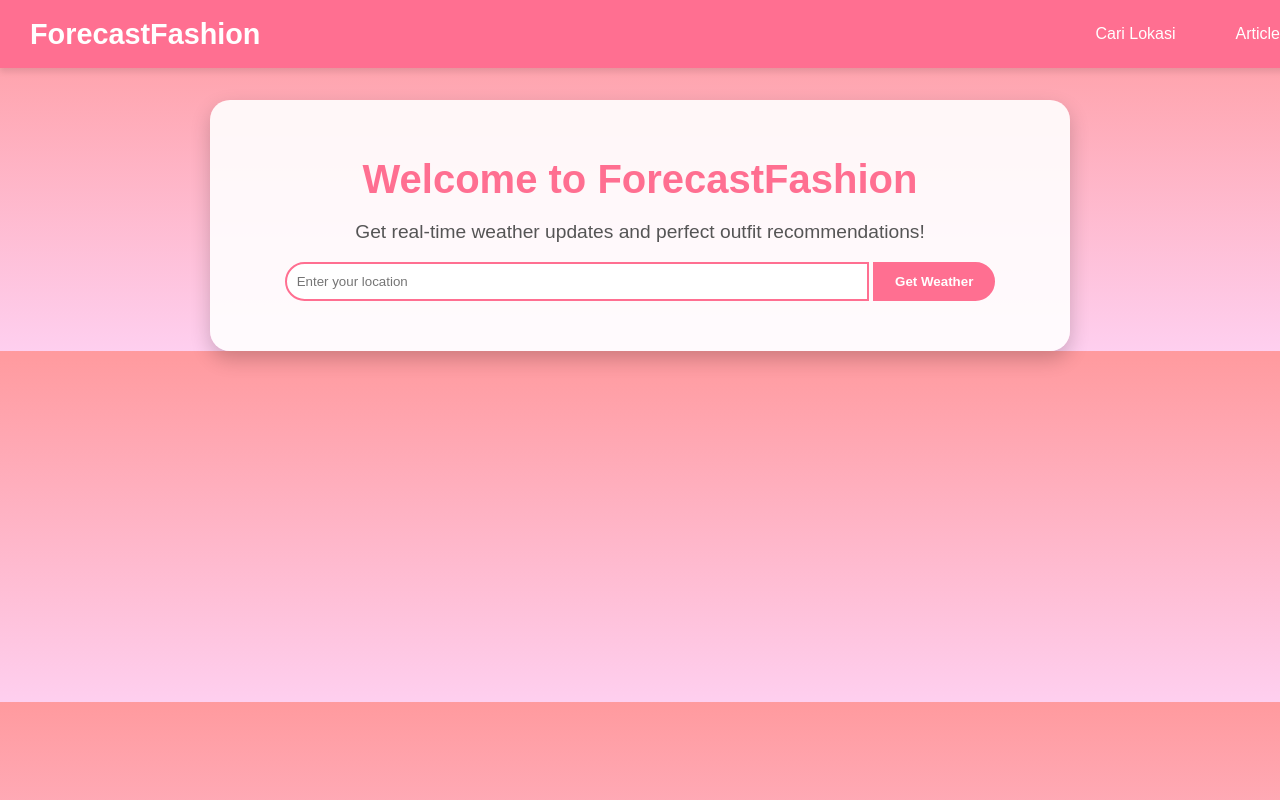
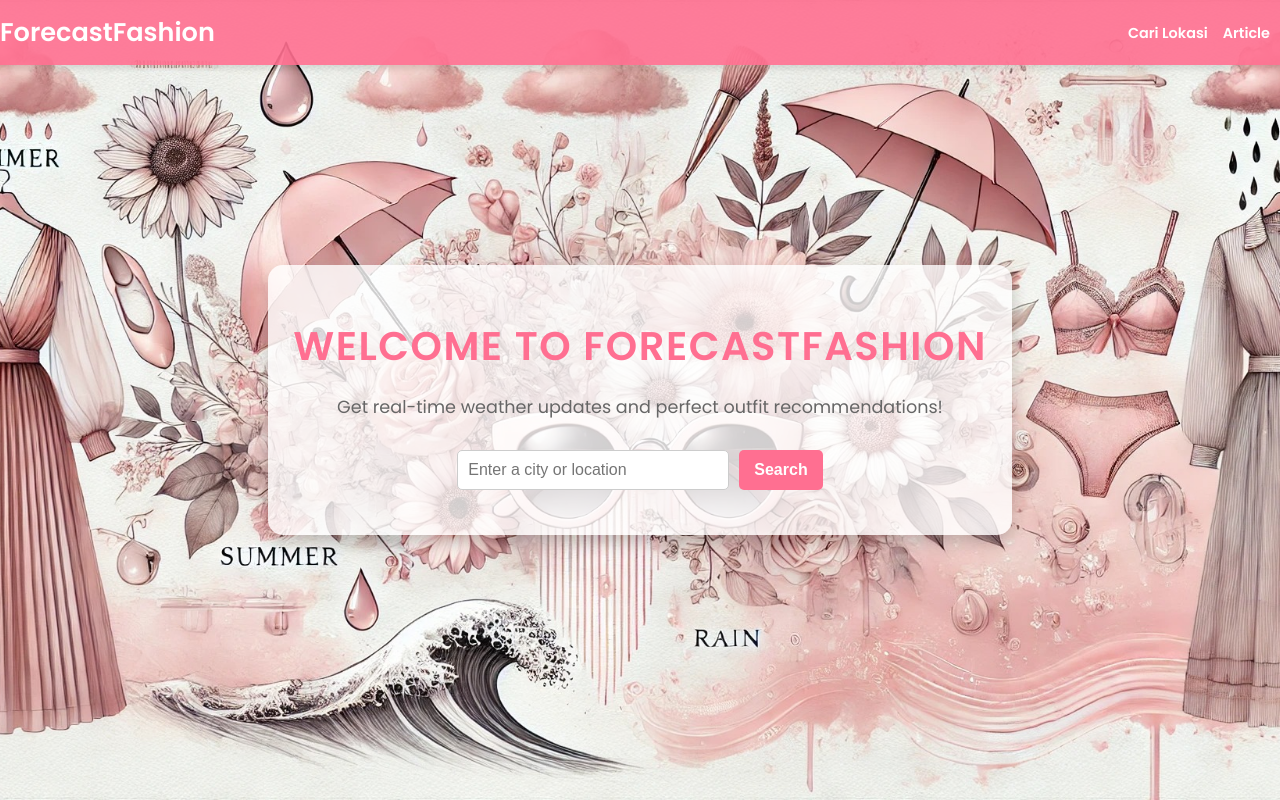
Before and after one commit to jessica-anne21/ForecastFashionPPL, a PHP site: page /location.php in a window 1280 px wide. Run offline with PHP 8.4, Linux system fonts and the light colour scheme.

Commit message:
Update location.php

```diff
--- a/location.php
+++ b/location.php
@@ -4,155 +4,208 @@
     <meta charset="UTF-8">
     <meta name="viewport" content="width=device-width, initial-scale=1.0">
     <title>ForecastFashion</title>
+    <link href="https://fonts.googleapis.com/css2?family=Poppins:wght@400;600&display=swap" rel="stylesheet">
     <link rel="stylesheet" href="https://cdnjs.cloudflare.com/ajax/libs/font-awesome/6.0.0-beta3/css/all.min.css">
     <style>
         body {
             font-family: 'Poppins', sans-serif;
             margin: 0;
             padding: 0;
-            background: linear-gradient(to bottom, #ff9a9e, #fecfef);
             color: #333;
+            background: url('images/background.jpg') no-repeat center center fixed;
+            background-size: cover;
+            height: 100vh;
+            display: flex;
+            flex-direction: column;
+            justify-content: center;
+            align-items: center;
         }
-
         .navbar {
             display: flex;
             justify-content: space-between;
             align-items: center;
-            padding: 15px 30px;
-            background-color: #ff6f91;
+            padding: 10px 20px;
+            background-color: rgba(255, 111, 145, 0.9);
             position: fixed;
             top: 0;
             width: 100%;
             z-index: 10;
             box-shadow: 0 4px 6px rgba(0, 0, 0, 0.1);
+            border-radius: 0 0 10px 10px;
         }
-
         .navbar .logo {
-            font-size: 1.8rem;
+            font-size: 1.6rem;
             color: #fff;
             font-weight: bold;
             text-decoration: none;
-            white-space: nowrap;
+            transition: color 0.3s ease-in-out;
         }
-
-        .navbar .nav-links {
+        .navbar .logo:hover {
+            color: #ff4676;
+        }
+        .nav-links {
             list-style: none;
             display: flex;
-            gap: 20px;
+            gap: 15px;
             margin: 0;
             padding: 10px;
-            white-space: nowrap;
         }
-
-        .navbar .nav-links li {
+        .nav-links li {
             display: inline;
         }
-
-        .navbar .nav-links a {
+        .nav-links a {
             color: #fff;
             text-decoration: none;
-            font-weight: 500;
-            padding: 10px 20px;
-            border-radius: 5px;
-            transition: background 0.3s ease;
+            font-size: 0.9rem;
+            font-weight: bold;
+            transition: color 0.3s ease-in-out;
         }
-
-        .navbar .nav-links a:hover {
-            background: #ff4676;
+        .nav-links a:hover {
+            color: #ff4676;
         }
-
         .container {
-            max-width: 800px;
-            margin: 100px auto 0;
-            padding: 30px;
+            max-width: 700px;
+            margin: 120px auto;
+            padding: 25px;
             text-align: center;
-            background: rgba(255, 255, 255, 0.9);
-            border-radius: 20px;
-            box-shadow: 0 8px 20px rgba(0, 0, 0, 0.2);
+            background: rgba(255, 255, 255, 0.8);
+            border-radius: 15px;
+            box-shadow: 0 8px 16px rgba(0, 0, 0, 0.2);
+            animation: fadeIn 2s ease-in-out;
         }
-
         h1 {
             color: #ff6f91;
             font-size: 2.5em;
-            margin-bottom: 10px;
+            margin-bottom: 15px;
+            font-weight: 600;
+            letter-spacing: 1.5px;
+            text-transform: uppercase;
+        }
+        p.lead {
+            font-size: 1.1em;
+            color: #666;
+            margin-bottom: 30px;
+            line-height: 1.5;
+        }
+        @keyframes fadeIn {
+            0% {
+                opacity: 0;
+                transform: translateY(-20px);
+            }
+            100% {
+                opacity: 1;
+                transform: translateY(0);
+            }
+        }
+        .weather-result, .fashion-recommendation {
+            margin-top: 20px;
+            font-size: 1.1em;
+            color: #444;
+        }
+        .weather-result h3, .fashion-recommendation h3 {
+            font-size: 1.4em;
+            color: #ff6f91;
+        }
+        .fashion-recommendation ul {
+            text-align: center;
+            list-style: none;
+            padding: 0;
+            margin: 10px 0;
         }
 
-        p.lead {
-            font-size: 1.2em;
-            color: #555;
+        .fashion-recommendation li {
+            margin: 6px 0;
+            font-weight: 500;
+            position: relative;
         }
 
-        .input-group input {
-            border-radius: 20px 0 0 20px;
-            border: 2px solid #ff6f91;
-            padding: 10px;
-            width: 70%;
+        @media (max-width: 768px) {
+            .container {
+                padding: 20px;
+                margin-top: 100px;
+            }
+            h1 {
+                font-size: 2.2em;
+            }
+            p.lead {
+                font-size: 1em;
+            }
+            .weather-result, .fashion-recommendation {
+                font-size: 1em;
+            }
+            .navbar .logo {
+                font-size: 1.4rem;
+            }
+            .nav-links a {
+                font-size: 0.8rem;
+            }
+        }
+        @media (max-width: 480px) {
+            .container {
+                padding: 15px;
+                margin-top: 80px;
+            }
+            h1 {
+                font-size: 1.8em;
+            }
+            .nav-links {
+                flex-direction: column;
+                gap: 10px;
+            }
+            .nav-links a {
+                font-size: 0.8rem;
+            }
+        }
+        .search-container {
+            margin-top: 20px;
+            display: flex;
+            justify-content: center;
+            gap: 10px;
         }
 
-        .input-group button {
-            border-radius: 0 20px 20px 0;
-            border: 2px solid #ff6f91;
-            background-color: #ff6f91;
-            color: white;
-            font-weight: bold;
-            padding: 10px 20px;
+        .search-container input {
+            padding: 10px;
+            border: 1px solid #ccc;
+            border-radius: 5px;
+            font-size: 1rem;
+            width: 250px;
         }
 
-        .weather-result, .fashion-recommendation {
-            margin-top: 20px;
+        .search-container button {
+            padding: 10px 15px;
+            border: none;
+            border-radius: 5px;
+            background-color: #ff6f91;
+            color: #fff;
+            font-size: 1rem;
+            font-weight: bold;
+            cursor: pointer;
+            transition: background-color 0.3s ease;
         }
 
-        .weather-result h3, .fashion-recommendation h3 {
-            color: #ff6f91;
-            font-size: 1.8em;
-        }
-
-        .weather-result p, .fashion-recommendation p {
-            font-size: 1.2em;
-            color: #444;
-        }
-
-        .fashion-recommendation ul {
-            list-style-type: none;
-            padding: 0;
-        }
-
-        .fashion-recommendation ul li {
-            font-size: 1.2em;
-            color: #444;
-            margin-bottom: 5px;
-        }
-
-        .fashion-recommendation ul li::before {
-            content: '✔ ';
-            color: #ff6f91;
-            font-weight: bold;
+        .search-container button:hover {
+            background-color: #ff4676;
         }
     </style>
 </head>
 <body>
-    <!-- Navbar -->
     <nav class="navbar">
-        <a href="#" class="logo">ForecastFashion</a>
+        <a href="index.php" class="logo">ForecastFashion</a>
         <ul class="nav-links">
             <li><a href="location.php">Cari Lokasi</a></li>
             <li><a href="article.php">Article</a></li>
-            <!-- <li><a href="user/login.php"><i class="fas fa-user"></i> User Login</a></li> -->
         </ul>
     </nav>
 
-    <!-- Weather and Fashion Recommendation -->
     <div class="container">
         <h1>Welcome to ForecastFashion</h1>
         <p class="lead">Get real-time weather updates and perfect outfit recommendations!</p>
 
-        <!-- Weather Input Form -->
-        <form id="locationForm" class="mb-4">
-            <div class="input-group">
-                <input type="text" id="locationInput" placeholder="Enter your location" required>
-                <button type="submit">Get Weather</button>
-            </div>
-        </form>
+        <!-- Search Location -->
+        <div class="search-container">
+            <input type="text" id="locationInput" placeholder="Enter a city or location">
+            <button onclick="searchLocation()">Search</button>
+        </div>
 
         <!-- Weather Result -->
         <div id="weatherResult" class="weather-result"></div>
@@ -162,22 +215,15 @@
     </div>
 
     <script>
-        document.getElementById("locationForm").addEventListener("submit", function (e) {
-            e.preventDefault();
+        const weatherResult = document.getElementById("weatherResult");
+        const fashionRecommendation = document.getElementById("fashionRecommendation");
+        const apiKey = 'c86f8cddcf6690ea9ca1b65555b31bd8';
 
-            const location = document.getElementById('locationInput').value;
-            const apiKey = 'c86f8cddcf6690ea9ca1b65555b31bd8';
-            const weatherResult = document.getElementById("weatherResult");
-            const fashionRecommendation = document.getElementById("fashionRecommendation");
-
-            // Clear previous results
-            weatherResult.innerHTML = "Loading...";
-            fashionRecommendation.innerHTML = "";
-
-            // Fetch weather data
-            fetch(`https://api.openweathermap.org/data/2.5/weather?q=${location}&appid=${apiKey}&units=metric`)
-                .then((response) => response.json())
-                .then((data) => {
+        // Function to get weather by city name
+        function getWeatherByCity(city) {
+            fetch(`https://api.openweathermap.org/data/2.5/weather?q=${city}&appid=${apiKey}&units=metric`)
+                .then(response => response.json())
+                .then(data => {
                     if (data.cod === 200) {
                         const temperature = data.main.temp;
                         const weather = data.weather[0].description;
@@ -188,11 +234,9 @@
                             <p>Condition: ${weather}</p>
                         `;
 
-                        // Fashion recommendation
                         if (temperature >= 30) {
                             fashionRecommendation.innerHTML = `
                                 <h3>Outfit Recommendation</h3>
-                                <p>It's hot! Wear light and breathable clothes like:</p>
                                 <ul>
                                     <li>T-shirts or tank tops</li>
                                     <li>Shorts or skirts</li>
@@ -203,7 +247,6 @@
                         } else if (temperature < 30 && temperature >= 20) {
                             fashionRecommendation.innerHTML = `
                                 <h3>Outfit Recommendation</h3>
-                                <p>The weather is mild. Consider wearing:</p>
                                 <ul>
                                     <li>Long-sleeve shirts</li>
                                     <li>Jeans or pants</li>
@@ -214,7 +257,6 @@
                         } else {
                             fashionRecommendation.innerHTML = `
                                 <h3>Outfit Recommendation</h3>
-                                <p>It's cold! Stay warm with:</p>
                                 <ul>
                                     <li>Jackets or coats</li>
                                     <li>Scarves and gloves</li>
@@ -230,7 +272,17 @@
                 .catch(() => {
                     weatherResult.innerHTML = `<p>Error retrieving weather data. Please try again later.</p>`;
                 });
-        });
+        }
+
+        // Function triggered by the search button
+        function searchLocation() {
+            const city = document.getElementById("locationInput").value.trim();
+            if (city) {
+                getWeatherByCity(city);
+            } else {
+                weatherResult.innerHTML = `<p>Please enter a valid location.</p>`;
+            }
+        }
     </script>
 </body>
 </html>
```
